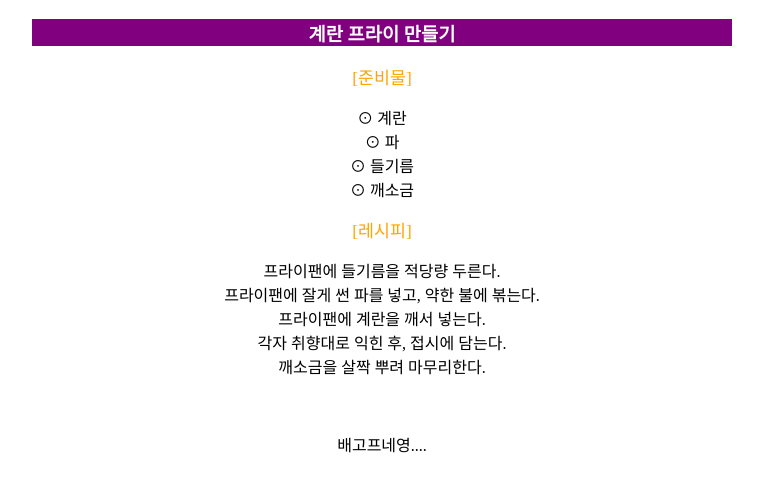
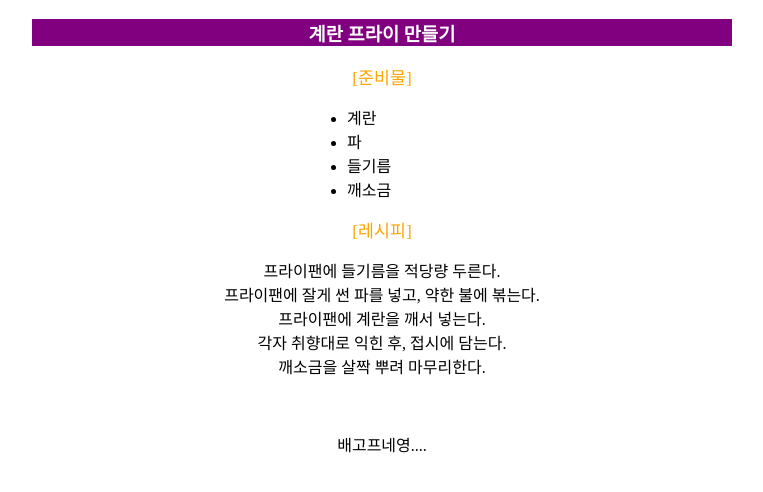
Before and after one commit to endelddlrmsu/recipe, a plain HTML site: page index_2.html in a window 1280 px wide. Shown: the whole page, without its empty margins (258-1021 px from the left). Drawn offline with Linux system fonts and the light colour scheme.

Commit message:
Update index_2.html

```diff
--- a/index_2.html
+++ b/index_2.html
@@ -19,10 +19,12 @@
     <h3>계란 프라이 만들기</h3>
 
     <p><span class="sojemok">[준비물]</span></p>
-    ⊙ 계란<br>
-    ⊙ 파<br>
-    ⊙ 들기름<br>
-    ⊙ 깨소금<br>
+    <div style="width:150px;text-align:left; margin:0 auto"><ul>
+        <li>계란</li>
+        <li>파</li>
+        <li>들기름</li>
+        <li>깨소금</li>
+        </ul></div>
 
     <p><span class="sojemok">[레시피]</span></p>
     프라이팬에 들기름을 적당량 두른다.<br>
```
